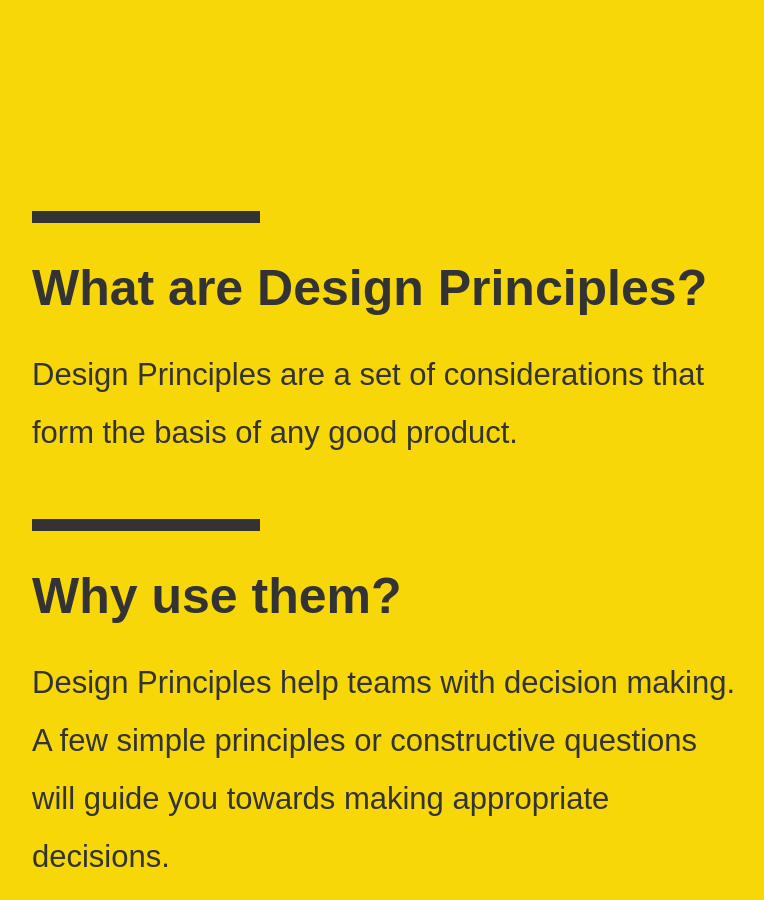
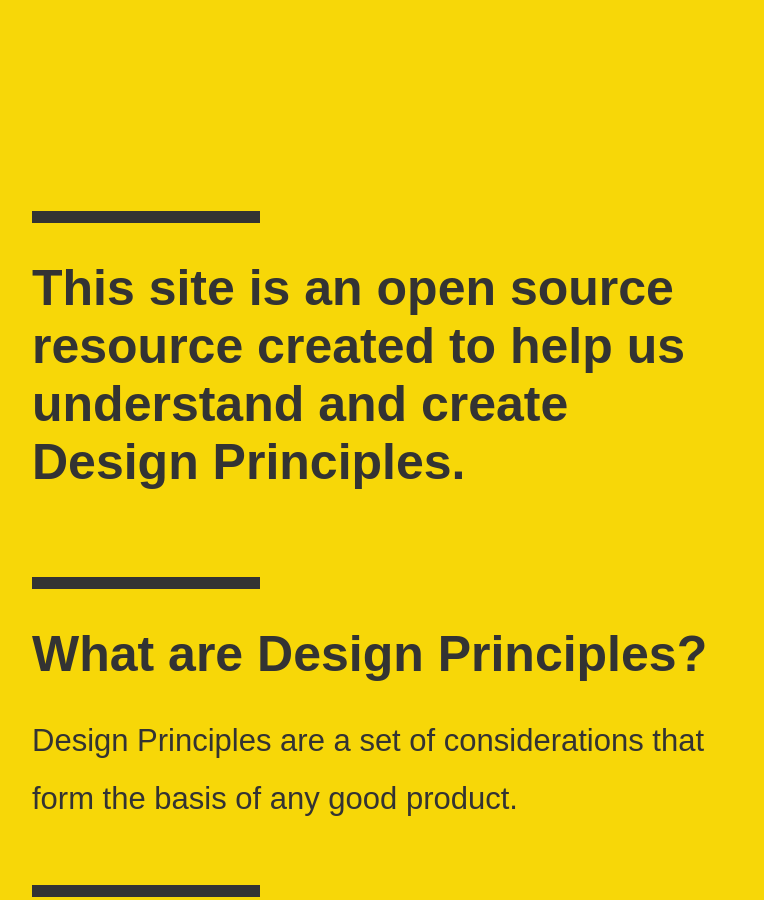
Before and after one commit to benbrignell/principles.design, a Jekyll site: the page built from index.html, in a window 1280 px wide and 900 px high, scrolled down 689 px. Shown: the whole window, without its empty margins (68-832 px from the left). Built offline with Jekyll 4.4.1, drawn with Linux system fonts in a browser that asks for light colours; some of the changed text lies outside the part shown.

Commit message:
moved about text to homepage

```diff
--- a/_layouts/home.html
+++ b/_layouts/home.html
@@ -7,9 +7,11 @@
 
     {% include header.html %}
         <div class="wrapper">
+        {% include info-block.html title="This site is an open source resource created to help us understand and create Design Principles." description=""%}
+
         {% include info-block.html title="What are Design Principles?" description="Design Principles are a set of considerations that form the basis of any good product."%}
 
-        {% include info-block.html title="Why use them?" description="Design Principles help teams with decision making. A few simple principles or constructive questions will guide you towards making appropriate decisions." %}
+        {% include info-block.html title="Why use them?" description="Design Principles help teams with decision making. A few simple principles or constructive questions will guide your team towards making appropriate decisions." %}
 
         {% include info-block.html title="Who use them?" description="Organisations, individuals and product teams have benefitted from writing and following their principles.<br>Here are a few examples:" %}
       </div>
```
